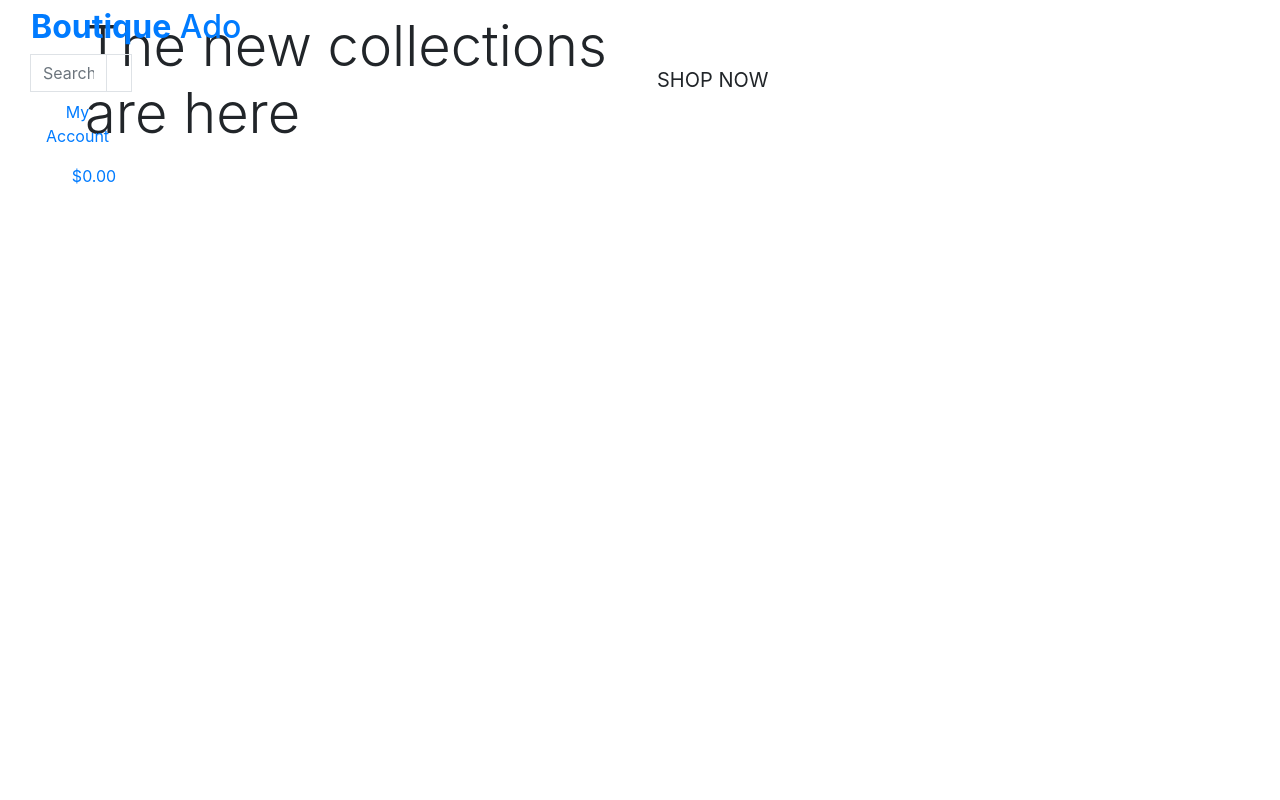
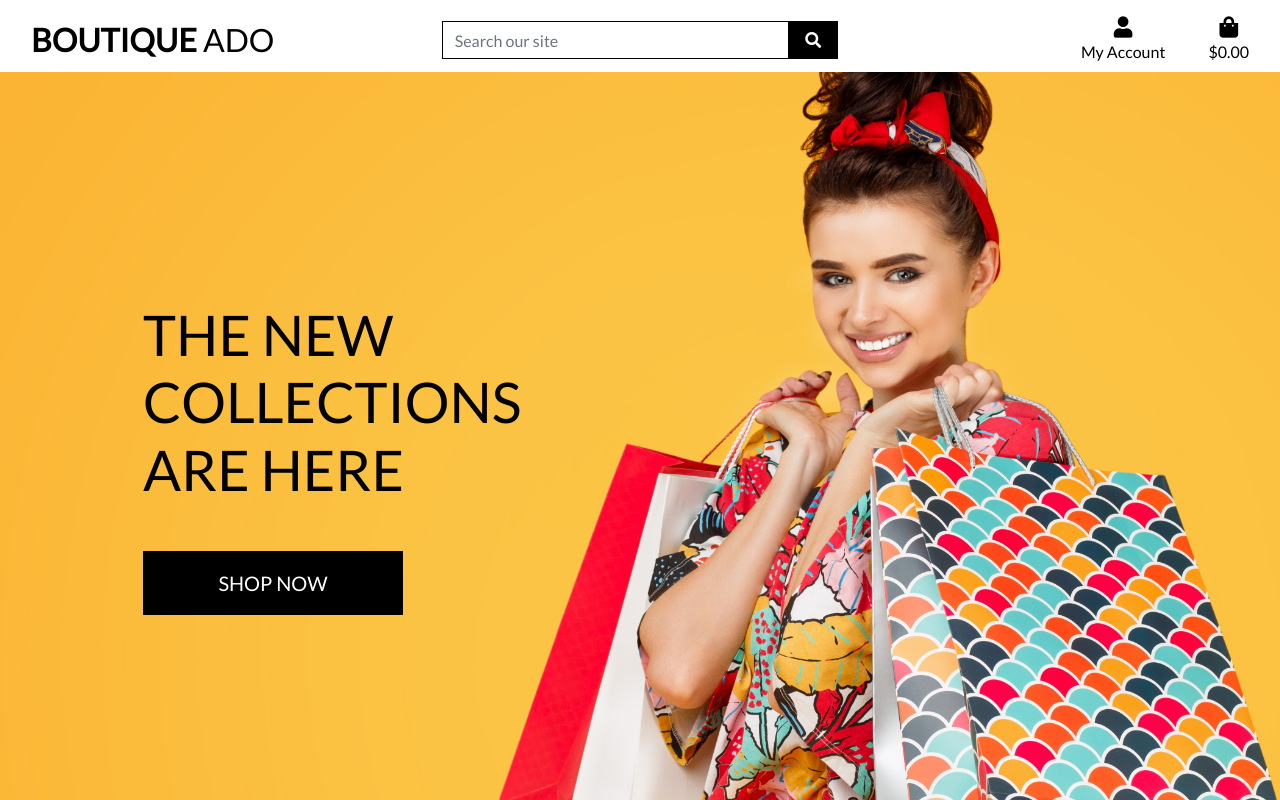
Before and after one commit to vishkid84/boutique_ado_project, a Django app: page / in a window 1280 px wide. Run offline with Django 3.2, Linux system fonts and the light colour scheme; some libraries are stand-ins or nearby versions.

Commit message:
completed home page header and css

```diff
--- a/boutique_ado/settings.py
+++ b/boutique_ado/settings.py
@@ -147,3 +147,7 @@ USE_TZ = True
 # https://docs.djangoproject.com/en/3.1/howto/static-files/
 
 STATIC_URL = '/static/'
+STATICFILES_DIRS = (os.path.join(BASE_DIR, 'static'),)
+
+MEDIA_URL = '/media/'
+MEDIA_ROOT = os.path.join(BASE_DIR, 'media')
--- a/boutique_ado/urls.py
+++ b/boutique_ado/urls.py
@@ -15,9 +15,11 @@ Including another URLconf
 """
 from django.contrib import admin
 from django.urls import path, include
+from django.conf import settings
+from django.conf.urls.static import static
 
 urlpatterns = [
     path('admin/', admin.site.urls),
     path('accounts/', include('allauth.urls')),
     path('', include('home.urls')),
-]
+] + static(settings.MEDIA_URL, document_root=settings.MEDIA_ROOT)
--- a/home/templates/home/index.html
+++ b/home/templates/home/index.html
@@ -17,11 +17,11 @@
                 <h1 class="display-4 logo-font text-black">
                     The new collections are here
                 </h1>
-            </div>
-            <div class="my-5">
-                <h4>
-                    <a href="" class="shop-now-button btn btn-lg rounded-0 text-uppercase py-3">Shop Now</a>
-                </h4>
+                <div class="my-5">
+                    <h4>
+                        <a href="" class="shop-now-button btn btn-lg rounded-0 text-uppercase py-3">Shop Now</a>
+                    </h4>
+                </div>
             </div>
         </div>
     </div>
--- /dev/null
+++ b/static/css/base.css
@@ -0,0 +1,83 @@
+@import url('https://fonts.googleapis.com/css2?family=Lato&display=swap');
+
+html {
+    height: 100%;
+}
+
+body {
+    background: url('/media/homepage_background_cropped.jpg') no-repeat center center fixed;
+    background-size: cover;
+    height: calc(100vh - 164px);
+    color: #555;
+    font-family: 'Lato';
+}
+
+/* from Bulma */
+.icon {
+    align-items: center;
+    display: inline-flex;
+    justify-content: center;
+    height: 1.5rem;
+    width: 1.5rem;
+}
+
+.logo-font {
+    text-transform: uppercase;
+}
+
+.main-logo-link {
+    width: fit-content;
+}
+
+.shop-now-button {
+    background: black;
+    color: white;
+    min-width: 260px;
+}
+
+.btn-black {
+    background: black;
+    color: white;
+}
+
+.shop-now-button:hover,
+.shop-now-button:active,
+.shop-now-button:focus,
+.btn-black:hover,
+.btn-black:active,
+.btn-black:focus {
+    background: #222;
+    color: white;
+}
+
+.text-black {
+    color: #000 !important;
+}
+
+.border-black {
+    border: 1px solid black !important;
+}
+
+/* -------------------------------- Media Queries */
+
+/* Slightly larger container on xl screens */
+@media (min-width: 1200px) {
+  .container {
+    max-width: 80%;
+  }
+}
+
+/* fixed top navbar only on medium and up */
+@media (min-width: 992px) {
+    .fixed-top-desktop-only {
+        position: fixed;
+        top: 0;
+        right: 0;
+        left: 0;
+        z-index: 1030;
+    }
+
+    .header-container {
+        padding-top: 164px;
+    }
+}
--- a/templates/base.html
+++ b/templates/base.html
@@ -15,6 +15,8 @@
 
     {% block corecss %}
         <link rel="stylesheet" href="https://stackpath.bootstrapcdn.com/bootstrap/4.5.2/css/bootstrap.min.css" integrity="sha384-JcKb8q3iqJ61gNV9KGb8thSsNjpSL0n8PARn9HuZOnIxN0hoP+VmmDGMN5t9UJ0Z" crossorigin="anonymous">
+        <link rel="stylesheet" href="https://cdnjs.cloudflare.com/ajax/libs/font-awesome/5.14.0/css/all.min.css" integrity="sha512-1PKOgIY59xJ8Co8+NE6FZ+LOAZKjy+KY8iq0G4B3CyeY6wYHN3yt9PW0XpSriVlkMXe40PTKnXrLnZ9+fkDaog==" crossorigin="anonymous" />
+        <link rel="stylesheet" href="{% static 'css/base.css' %}">
     {% endblock %}
 
     {% block extra_css %}
@@ -34,11 +36,12 @@
   <body>
 
     <header class="container-fluid fixed-top">
-        <div class="row">
+        <div id="topnav" class="row bg-white pt-lg-2 d-none d-lg-flex">
             <div class="col-12 col-lg-4 my-auto py-1 py-lg-0 text-center text-lg-left">
                 <a href="{% url 'home' %}" class="nav-link main-logo-link">
                     <h2 class="logo-font text-black my-0"><strong>Boutique</strong> Ado</h2>
                 </a>
+            </div>
             <div class="col-12 col-lg-4 my-auto py-1 py-lg-0">
                 <form method="GET" action="">
                     <div class="input-group w-100">
```
Also changed, not shown: media/homepage_background_cropped.jpg (added).
